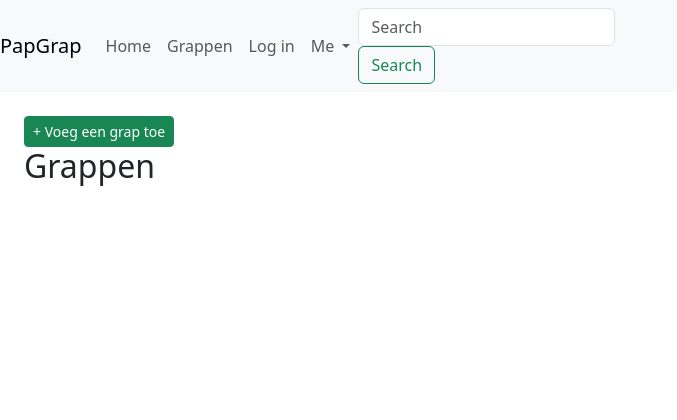
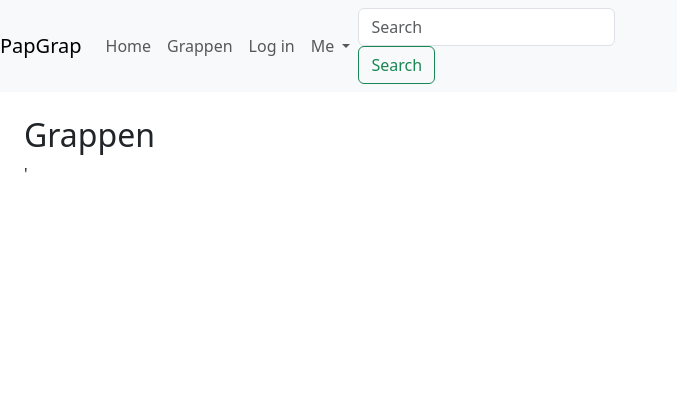
Before and after one commit to pujers/papgrap.com, a Django app: page /grappen/ in a window 1280 px wide. Shown: the top 420 px of the page, without its empty margins (0-677 px from the left). Run offline with Django 5.2, Linux system fonts and the light colour scheme; data that the repository does not hold is empty; some libraries are stand-ins or nearby versions.

Commit message:
edited grap_list for absolute URL

```diff
--- a/grappen/urls.py
+++ b/grappen/urls.py
@@ -1,12 +1,13 @@
 from django.urls import path
-from .views import (
-    GrapCreateView, GrapDetailView, GrapListView, GrapUpdateView
-)
+
+from .views import (GrapCreateView, GrapDetailView, GrapListView,
+                    GrapUpdateView)
 
 app_name = 'grappen'
+
 urlpatterns = [
-    path('update/<int:pk>/', GrapUpdateView.as_view(), name='update'),
-    path('create/', GrapCreateView.as_view(), name='create'),
+    path('grap/<int:pk>/update/', GrapUpdateView.as_view(), name='update'),
+    path('grap/create/', GrapCreateView.as_view(), name='create'),
     path('grap/<int:pk>/', GrapDetailView.as_view(), name='detail'),
     path('', GrapListView.as_view(), name='list'),
 ]
--- a/grappen/views.py
+++ b/grappen/views.py
@@ -6,7 +6,7 @@ from .models import Grap
 
 class GrapCreateView(CreateView):
     model = Grap
-    fields = ['vraag', 'antwoord']
+    fields = ['question', 'answer']
 
 class GrapDetailView(DetailView):
     model = Grap
@@ -16,4 +16,4 @@ class GrapListView(ListView):
 
 class GrapUpdateView(UpdateView):
     model = Grap
-    fields = ['vraag', 'antwoord']
+    fields = ['question', 'answer']
--- a/templates/_base.html
+++ b/templates/_base.html
@@ -30,7 +30,7 @@
           </a>
         </li>
         <li class="nav-item">
-          <a class="nav-link" href="{% url 'grap:list'}">Grappen</a>
+          <a class="nav-link" href="{% url 'grappen:list'%}">Grappen</a>
         </li>
         <li class="nav-item">
           <a class="nav-link" href="#">Log in</a>
--- a/templates/grappen/grap_detail.html
+++ b/templates/grappen/grap_detail.html
@@ -4,9 +4,9 @@
 {% block main %}
     <div class="card border-primary m-auto mb-3 text-center"
         style="max-width: 30rem">
-        <div class="card-header">{{ grap.vraag }}</div>
+        <div class="card-header">{{ grap.question }}</div>
         <div class="card-body text-primary">
-            <h5 class="card-title">{{ grap.antwoord }}</h5>
+            <h5 class="card-title">{{ grap.answer }}</h5>
         </div>
         <div class="card-footer">
         <small class="text-muted">
--- a/templates/grappen/grap_form.html
+++ b/templates/grappen/grap_form.html
@@ -6,9 +6,7 @@
         style="max-width: 30rem">
         <form method="post">
             {% csrf_token %}
-            <table class="table">
-                {{ form.as_table }}
-            </table>
+            {{ form }}
             <button class="btn btn-success float-right">Voeg</button>
         </form>
     </div>
--- a/templates/grappen/grap_list.html
+++ b/templates/grappen/grap_list.html
@@ -3,18 +3,16 @@
 {% block title %}Grappen{% endblock %}
 
 {% block main %}
-    <a class="btn btn-success btn-sm float-right" href="{% url 'grappen:create' %}">+ Voeg een grap toe</a>
     <h2>Grappen</h2>
     <ul class="list-group list-group-flush mb-3">
-        {% for grap in grap_list %}
+        {%for grap in grap_list %}
             <li class="list-group-item">
-                <a href="{{ grappen.get_absolute_url }}">{{ grap.vraag }}</a>
-                <a href="{% url 'grappen:detail' grap.pk %}"
-                   class="btn btn-info btn-sm float-right mr-2">Update</a>
-            </li> <!-- List item end -->
-        {% endfor %}
+                <a href= "{{grap.get_absolute_url}}">{{ grap.question }}</a>
+            </li>'
+        {%endfor%}'
     </ul>
 {% endblock %}
+
 
 
 
```
Also changed, not shown: grappen/models.py (+5 -5 lines).
